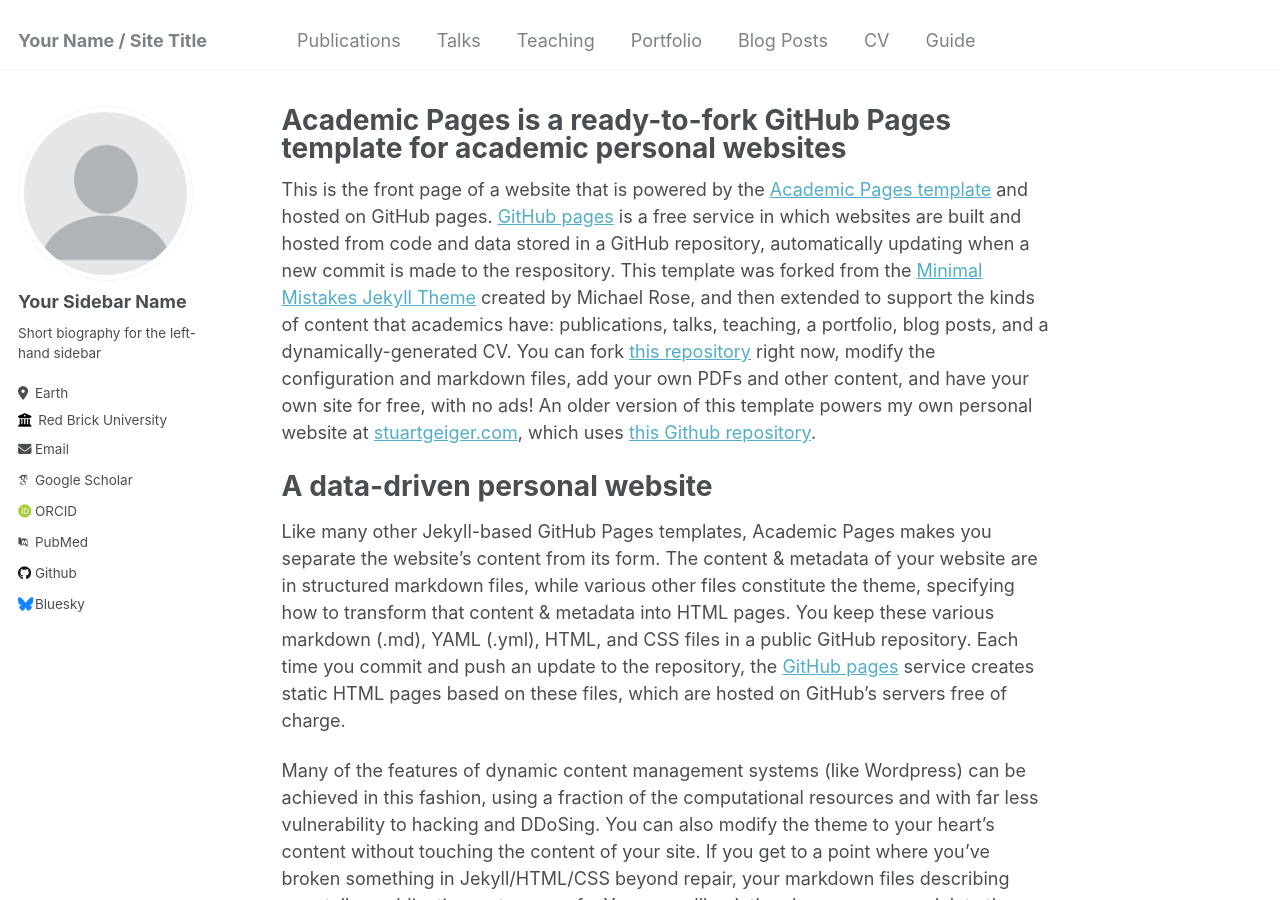
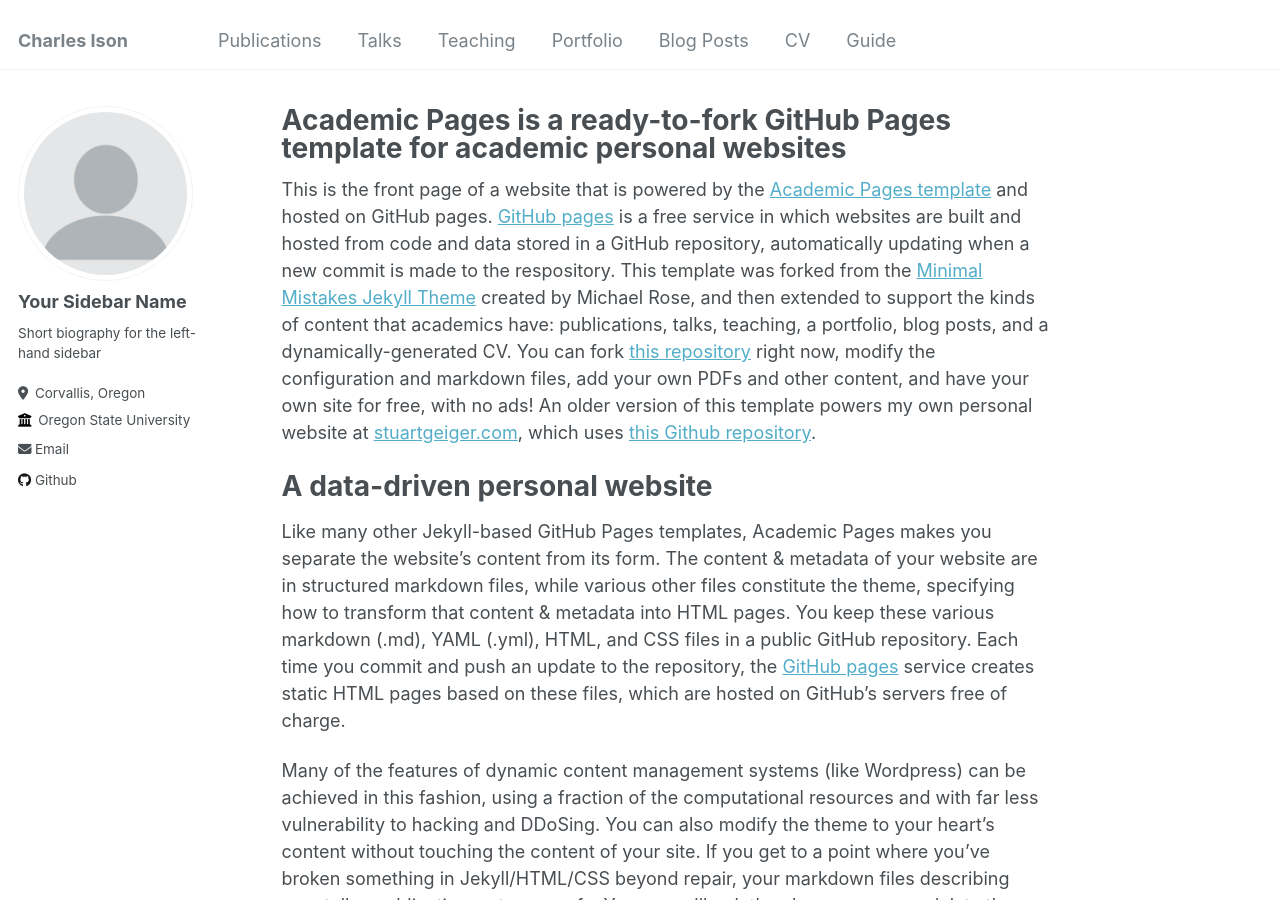
Before and after one commit to charles-ison/charles-ison.github.io, a Jekyll site: the page built from _pages/about.md, in a window 1280 px wide and 900 px high. Built offline with Jekyll 4.4.1, drawn with Linux system fonts in a browser that asks for light colours; some web fonts are replaced.

Commit message:
Testing config file change.

```diff
--- a/_config.yml
+++ b/_config.yml
@@ -8,7 +8,7 @@
 
 # Basic Site Settings
 locale                   : "en-US"
-title                    : "Your Name / Site Title"
+title                    : "Charles Ison"
 title_separator          : "-"
 name                     : &name "Your Name"
 description              : &description "personal description"
@@ -25,29 +25,29 @@ author:
   name             : "Your Sidebar Name"
   pronouns         : # example: "she/her"
   bio              : "Short biography for the left-hand sidebar"
-  location         : "Earth"
-  employer         : "Red Brick University"
+  location         : "Corvallis, Oregon"
+  employer         : "Oregon State University"
   uri              : # URL
-  email            : "none@example.org"
+  email            : "isonc@oregonstate.edu"
 
   # Academic websites
   arxiv            : # URL - Update with the correct link to your profile
-  googlescholar    : "https://scholar.google.com/citations?user=PS_CX0AAAAAJ"
+  googlescholar    : #"https://scholar.google.com/citations?user=PS_CX0AAAAAJ"
   impactstory      : # URL
-  orcid            : "http://orcid.org/yourorcidurl"
-  pubmed           : "https://www.ncbi.nlm.nih.gov/pubmed/?term=john+snow"
+  orcid            : #"http://orcid.org/yourorcidurl"
+  pubmed           : #"https://www.ncbi.nlm.nih.gov/pubmed/?term=john+snow"
   researchgate     : # URL
 
   # Repositories and software development
   bitbucket        : # Username - Update with your username on the site
   codepen          : # Username
   dribbble         : # Username
-  github           : "academicpages"
+  github           : "https://github.com/charles-ison"
   kaggle           : # Username
   stackoverflow    : # User number or user number and name (i.e., use "1" or "1/jeff-atwood")
 
   # Social media
-  bluesky          : "bsky.app" # Replace this with you Bluesky username
+  bluesky          : #"bsky.app" # Replace this with you Bluesky username
   facebook         : # Username
   flickr           : # Username
   foursquare       : # Username
```
